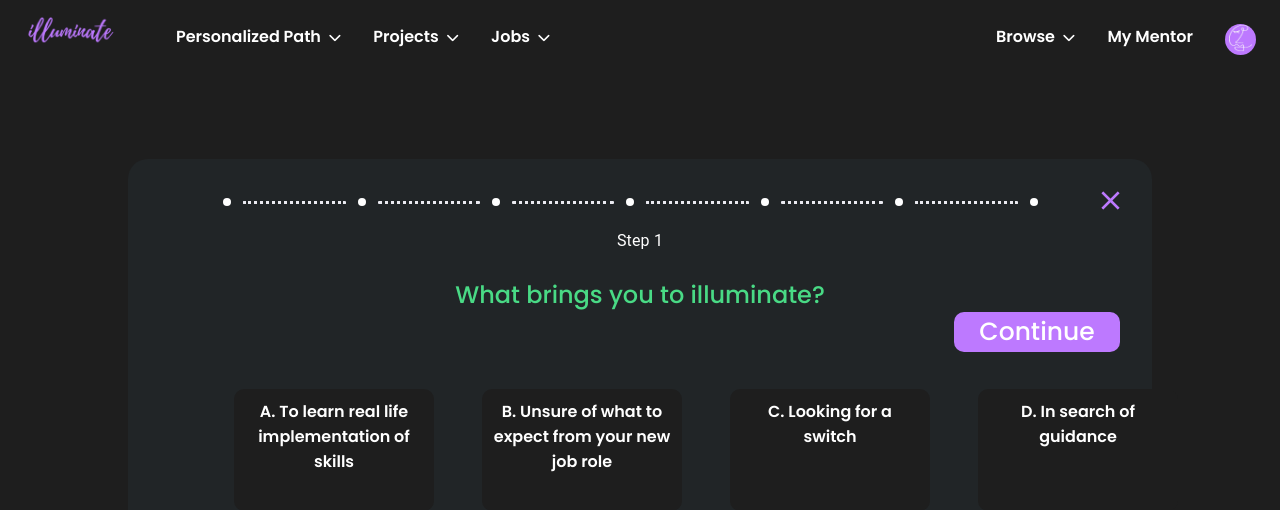
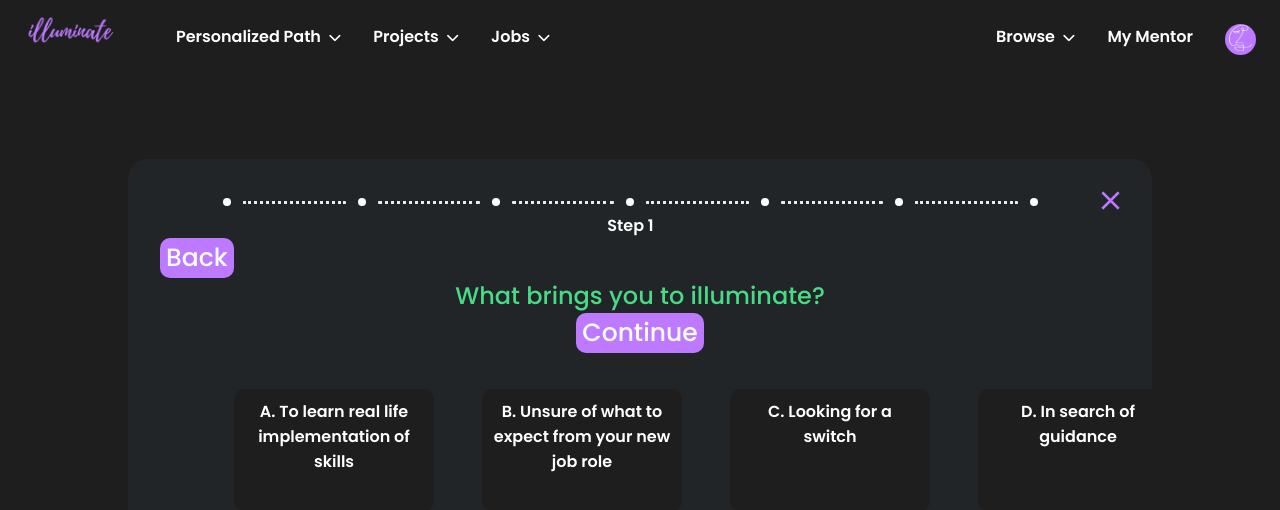
Before and after one commit to aditi977/Illuminate, a React (Create React App) app in the folder frontend/: page /form in a window 1280 px wide. Shown: the top 510 px of the page. Built offline with nearby package versions, Linux system fonts and the light colour scheme.

Commit message:
cleaned up ppform code

```diff
--- a/frontend/src/App.css
+++ b/frontend/src/App.css
@@ -57,10 +57,11 @@
   align-items: center;
   text-align: center;
   display: inline-block;
-  width: 166px;
+  /* width: 166px; */
   border-radius: 10px;
   cursor: pointer;
 }
+
 
 
 * {
--- a/frontend/src/pages/PPForm.css
+++ b/frontend/src/pages/PPForm.css
@@ -326,3 +326,13 @@
     top: 617px; */
     justify-content: flex-end;
 }
+/* [class^='q']:hover, [class*='q']:hover {
+    outline: 1px solid var(--primary-text-color);
+    cursor:pointer;
+} */
+
+.navigation-buttons{
+    display: flex;
+    flex-direction: row;
+    justify-content: flex-start;
+}
--- a/frontend/src/pages/PPForm.js
+++ b/frontend/src/pages/PPForm.js
@@ -2,18 +2,19 @@
 import * as React from 'react';
 import PropTypes from 'prop-types';
 import { styled } from '@mui/material/styles';
-import Stack from '@mui/material/Stack';
+// import Stack from '@mui/material/Stack';
 import Stepper from '@mui/material/Stepper';
 import Step from '@mui/material/Step';
 import StepLabel from '@mui/material/StepLabel';
 // import Check from '@mui/icons-material/Check';
 import StepConnector, { stepConnectorClasses } from '@mui/material/StepConnector';
-import {Typography, Box} from '@mui/material';
+import { Typography } from '@mui/material';
 import close from './close.png';
 import './PPForm.css';
 import Header from '../components/Header';
+import { useNavigate } from "react-router-dom";
 
-const steps = ['', '', '', '', '','',''];
+const steps = ['', '', '', '', '', '', ''];
 
 const CustomConnector = styled(StepConnector)(({ theme }) => ({
   [`&.${stepConnectorClasses.alternativeLabel}`]: {
@@ -68,7 +69,7 @@
   return (
     <CustomStepIconRoot ownerState={{ active }} className={className}>
       {completed ? (
-        <div className="CustomStepIcon-circle" style={{backgroundColor: 'var(--secondary-text-color)'}} />
+        <div className="CustomStepIcon-circle" style={{ backgroundColor: 'var(--secondary-text-color)' }} />
       ) : (
         <div className="CustomStepIcon-circle" />
       )}
@@ -92,53 +93,25 @@
 
 export default function PPForm() {
   const [activeStep, setActiveStep] = React.useState(0);
-  const [skipped, setSkipped] = React.useState(new Set());
+  let navigate = useNavigate();
+  const handleNext = () => {
+    setActiveStep((prevActiveStep) => prevActiveStep + 1);
 
-  const isStepOptional = (step) => {
-    return step === 1;
-  };
-
-  const isStepSkipped = (step) => {
-    return skipped.has(step);
-  };
-
-  const handleNext = () => {
-    let newSkipped = skipped;
-    if (isStepSkipped(activeStep)) {
-      newSkipped = new Set(newSkipped.values());
-      newSkipped.delete(activeStep);
-    }
-
-    setActiveStep((prevActiveStep) => prevActiveStep + 1);
-    setSkipped(newSkipped);
   };
 
   const handleBack = () => {
     setActiveStep((prevActiveStep) => prevActiveStep - 1);
   };
 
-  // const handleSkip = () => {
-  //   if (!isStepOptional(activeStep)) {
-  //     // You probably want to guard against something like this,
-  //     // it should never occur unless someone's actively trying to break something.
-  //     throw new Error("You can't skip a step that isn't optional.");
-  //   }
-
-  //   setActiveStep((prevActiveStep) => prevActiveStep + 1);
-  //   setSkipped((prevSkipped) => {
-  //     const newSkipped = new Set(prevSkipped.values());
-  //     newSkipped.add(activeStep);
-  //     return newSkipped;
-  //   });
-  // };
-
-  const handleReset = () => {
+  const handleGeneratePath = () => {
     setActiveStep(0);
+    let path = `/welcome`;
+      navigate(path);
   };
 
   return (
     <>
-    <Header isLoggedIn={true}/>
+      <Header isLoggedIn={true} />
       <div className='ppform-container'>
         <div className='close-btn-container'>
           <span><a href="/"><img src={close} /></a></span>
@@ -147,76 +120,67 @@
           {steps.map((label, index) => {
             const stepProps = {};
             const labelProps = {};
-          // if (isStepOptional(index)) {
-          //   labelProps.optional = (
-          //     <Typography variant="caption">Optional</Typography>
-          //   );
-          // }
-          if (isStepSkipped(index)) {
-            stepProps.completed = false;
-          }
             return (
-            <Step  key={label} {...stepProps}>
+              <Step key={label} {...stepProps}>
                 <StepLabel StepIconComponent={CustomStepIcon} {...labelProps}>{label}</StepLabel>
               </Step>
             );
           })}
         </Stepper>
-      {activeStep === steps.length ? (
-        <React.Fragment>
-          <Typography sx={{ mt: 2, mb: 1 }}>
-            All steps completed - you&apos;re finished
-          </Typography>
-          <Box sx={{ display: 'flex', flexDirection: 'row', pt: 2 }}>
-            <Box sx={{ flex: '1 1 auto' }} />
-            <button className='small-btn' onClick={handleReset}>Reset</button>
-          </Box>
-        </React.Fragment>
-      ) : (
-        <React.Fragment>
-          <Typography sx={{ mt: 2, mb: 1 }}>Step {activeStep + 1}</Typography>
-          <Box sx={{ display: 'flex', flexDirection: 'row', pt: 2 }}>
-            {/* <Button
+        {/* If last step, render only back and generate path button, otherwise render back and next */}
+        {activeStep === steps.length - 1 ? (
+          <>
+            <h2 className='welcome-subtitle'>Done bro</h2>
+            <button className='small-btn'
               color="inherit"
               disabled={activeStep === 0}
               onClick={handleBack}
               sx={{ mr: 1 }}
             >
               Back
-            </Button>
-            <Box sx={{ flex: '1 1 auto' }} />
-            {isStepOptional(activeStep) && (
-              <Button color="inherit" onClick={handleSkip} sx={{ mr: 1 }}>
-                Skip
-              </Button>
-            )}
+            </button>
 
-            <Button onClick={handleNext}>
-              {activeStep === steps.length - 1 ? 'Finish' : 'Next'}
-            </Button> */}
-             </Box>
+            <div>
+              <button className='small-btn' onClick={handleGeneratePath}>Generate&nbsp;Path</button>
+            </div>
+          </>
+        ) : (
+          <>
+            <p>Step {activeStep + 1}</p>
 
+            <div className='navigation-buttons'>
+              <button className='small-btn'
+                color="inherit"
+                disabled={activeStep === 0}
+                onClick={handleBack}
+                sx={{ mr: 1 }}
+              >
+                Back
+              </button>
+
+
+            </div>
 
 
             {activeStep + 1 === 1 ? (
-  <React.Fragment>
+              <>
                 <div class="welcome-subtitle">What brings you to illuminate?</div>
                 <div className="q1_option1">A. To learn real life implementation of skills</div>
                 <div className="q1_option2">B. Unsure of what to expect from your new job role</div>
                 <div className="q1_option3">C. Looking for a switch</div>
                 <div className="q1_option4">D. In search of guidance</div>
-  </React.Fragment>
+              </>
             ) : activeStep + 1 === 2 ? (
-  <React.Fragment>
+              <>
                 <div class="welcome-subtitle">Where are you in your career right now?</div>
                 <div className="q2_option1">A. Entry level ( 0-2 years)</div>
                 <div className="q2_option2">B. Mid Level (3-9 years)</div>
                 <div className="q2_option3">C. Senior Level (10+ years)</div>
 
 
-  </React.Fragment>
-) : activeStep +1 ===3? (
-  <React.Fragment>
+              </>
+            ) : activeStep + 1 === 3 ? (
+              <>
 
                 <div class="welcome-subtitle">What would you like to learn?</div>
 
@@ -230,10 +194,10 @@
                 <div className="q3_option8">H. System Design</div>
                 <div className="q3_option9">I. User Centered Design</div>
 
-</React.Fragment>
-): activeStep +1 ===4?
+              </>
+            ) : activeStep + 1 === 4 ?
               (
-  <React.Fragment>
+                <>
                   <section div class="question4">
                     <div class="welcome-subtitle">
                       Back-end frameworks help build the back-end structure of a website. Which framework would you like to learn?
@@ -247,10 +211,10 @@
                   <div className="q3_option9">I. Ruby on Rails</div>
 
 
-  </React.Fragment>)
-:activeStep +1 ===5?
+                </>)
+              : activeStep + 1 === 5 ?
                 (
-  <React.Fragment>
+                  <>
                     <section div class="question4">
                       <div class="welcome-subtitle">
                         Spring Boot is a Java framework for creating production-grade applications and services.
@@ -263,11 +227,11 @@
                     <div className="q5_option2">B. No</div>
 
 
-  </React.Fragment>
+                  </>
                 )
-:activeStep +1 ===6?
+                : activeStep + 1 === 6 ?
                   (
-  <React.Fragment>
+                    <>
                       <section div class="question4">
                         <div class="welcome-subtitle">
                           You’re almost done. To build your personalized plan, we need to know a little more about you.
@@ -284,11 +248,9 @@
                       <div className="q6_option7">G. Become a Spring Boot master who can develop production-ready applications as quickly as possible.</div>
 
 
-  </React.Fragment>
-)
-:activeStep +1 ===7?
-(
-  <React.Fragment>
+                    </>
+                  ) : activeStep + 1 === 7 ? (
+                    <>
                       <section div class="question7">
                         <div class="welcome-subtitle">
                           Set a weekly learning goal.
@@ -301,16 +263,14 @@
                         4 Hours per week</div>
                       <div className="q7_option3">C. Active Schedule 8 Hours per week</div>
 
-  </React.Fragment>
+                    </>
                   )
-:(<p>nothing</p>)
+                    : (<p>nothing</p>)
             }
-
-
-            <div class="continue-button">
-            <button className='small-btn' onClick={handleNext}>Continue</button>
-            </div>
-        </React.Fragment>
+            <button className='small-btn' onClick={handleNext}>
+              Continue
+            </button>
+          </>
         )}
       </div>
     </>);
```
Lines whose indentation alone changed are shown as unchanged.
